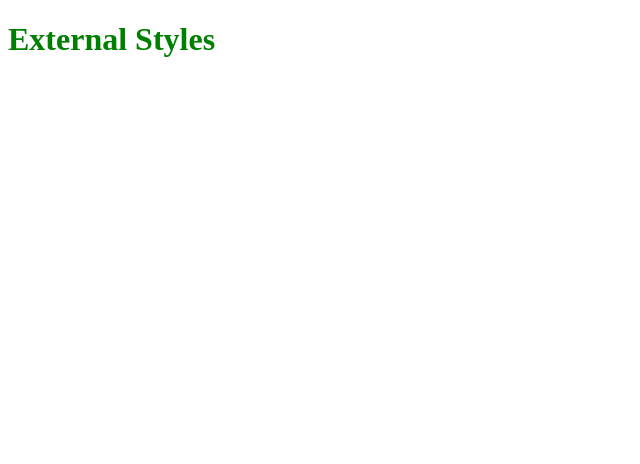
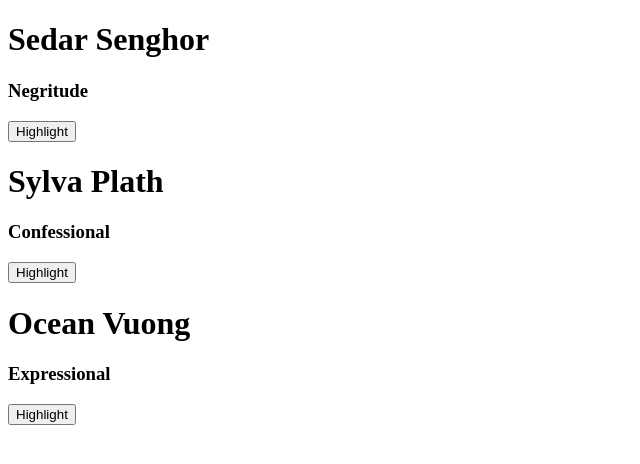
Before and after one commit to laresamdeola/ReactPractise, a React (Create React App) app: page / in a window 1280 px wide. Shown: the top 464 px of the page, without its empty margins (0-640 px from the left). Built offline with nearby package versions, Linux system fonts and the light colour scheme.

Commit message:
Update 5 files including props, using external data as props, conditional rendering

```diff
--- /dev/null
+++ b/src/components/lessons/data.js
@@ -0,0 +1,25 @@
+const poets = [
+  {
+    id: new Date().getTime().toString(),
+    name: "Sedar Senghor",
+    genre: "Negritude",
+    style: "Poetic",
+    lifeStatus: "Dead",
+  },
+  {
+    id: new Date().getTime().toString(),
+    name: "Sylva Plath",
+    genre: "Confessional",
+    style: "Lyrical",
+    lifeStatus: "Dead",
+  },
+  {
+    id: new Date().getTime().toString(),
+    name: "Ocean Vuong",
+    genre: "Expressional",
+    style: "Poetic",
+    lifeStatus: "Alive",
+  },
+];
+
+export default poets;
--- /dev/null
+++ b/src/components/lessons/props2.jsx
@@ -0,0 +1,33 @@
+import React, { useState } from "react";
+import poets from "./data";
+
+const Poets = () => {
+  const [data, setData] = useState(poets);
+  console.log(data[0].name);
+  return (
+    <>
+      <Poet name={data[0].name} genre={data[0].genre} />
+      <Poet name={data[1].name} genre={data[1].genre} />
+      <Poet name={data[2].name} genre={data[2].genre} />
+    </>
+  );
+};
+
+const Poet = (props) => {
+  const [highlight, setHighlight] = useState(false);
+
+  const clicked = () => {
+    setHighlight(true);
+    console.log("highlight pressed");
+  };
+
+  return (
+    <div key={props.id}>
+      <h1 style={{ color: highlight ? "yellow" : "initial" }}>{props.name}</h1>
+      <h3>{props.genre}</h3>
+      <button onClick={clicked}>Highlight</button>
+    </div>
+  );
+};
+
+export { Poets };
--- a/src/index.js
+++ b/src/index.js
@@ -1,8 +1,8 @@
 import React from "react";
 import { createRoot } from "react-dom/client";
-import { CssExternal } from "./components/lessons/CssExternal";
+import { Poets } from "./components/lessons/props2";
 
 const rootElement = document.getElementById("root");
 const root = createRoot(rootElement);
 
-root.render(<CssExternal />);
+root.render(<Poets />);
```
Also changed, not shown: src/components/lessons/props.jsx (added, +25 -0 lines), src/components/lessons/propsdestructuring.jsx (added).
